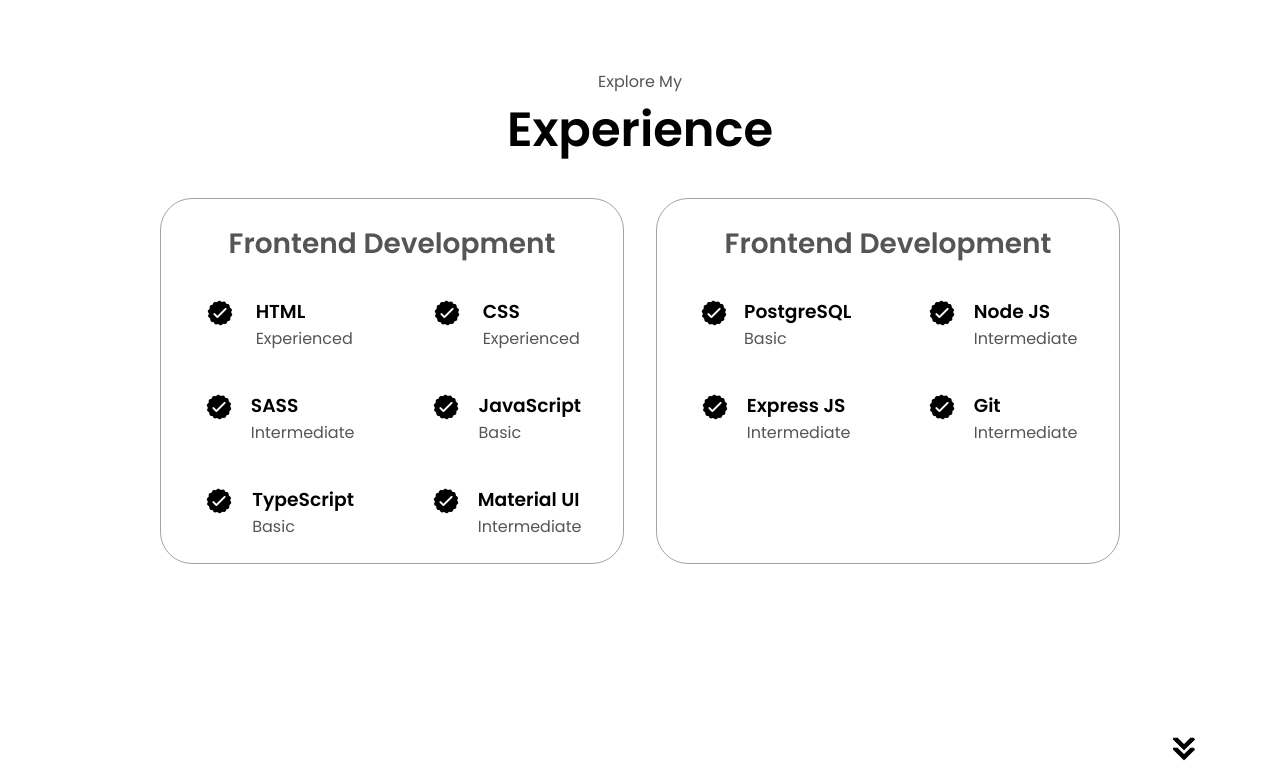
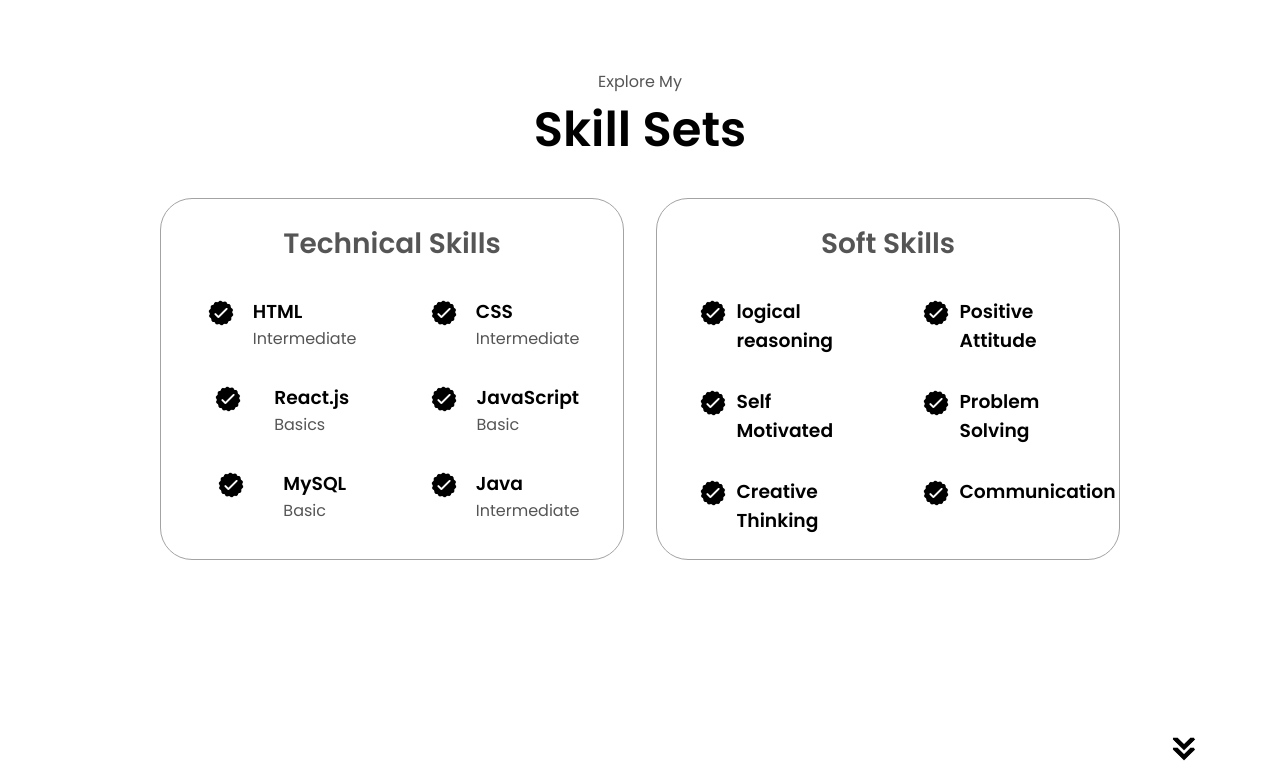
Before and after one commit to iamabhi2op/github-portfolio, a plain HTML site: page index.html in a window 1280 px wide. Shown: the part 1627-2400 px from the top of the page. Drawn offline with Linux system fonts and the light colour scheme.

Commit message:
details commit

```diff
--- a/index.html
+++ b/index.html
@@ -60,7 +60,7 @@
             src="./assets/linkedin.png"
             alt="My LinkedIn profile"
             class="icon"
-            onclick="location.href='www.linkedin.com/in/abhishek-sonawane-174ab018b'"
+            onclick="location.href='https://www.linkedin.com/in/abhishek-sonawane-174ab018b/'"
           />
           <img
             src="./assets/github.png"
@@ -124,11 +124,11 @@
     </section>
     <section id="experience">
       <p class="section__text__p1">Explore My</p>
-      <h1 class="title">Experience</h1>
+      <h1 class="title"> Skill Sets</h1>
       <div class="experience-details-container">
         <div class="about-containers">
           <div class="details-container">
-            <h2 class="experience-sub-title">Frontend Development</h2>
+            <h2 class="experience-sub-title">Technical Skills</h2>
             <div class="article-container">
               <article>
                 <img
@@ -138,7 +138,7 @@
                 />
                 <div>
                   <h3>HTML</h3>
-                  <p>Experienced</p>
+                  <p>Intermediate</p>
                 </div>
               </article>
               <article>
@@ -149,7 +149,7 @@
                 />
                 <div>
                   <h3>CSS</h3>
-                  <p>Experienced</p>
+                  <p>Intermediate</p>
                 </div>
               </article>
               <article>
@@ -159,8 +159,8 @@
                   class="icon"
                 />
                 <div>
-                  <h3>SASS</h3>
-                  <p>Intermediate</p>
+                  <h3>React.js</h3>
+                  <p>Basics</p>
                 </div>
               </article>
               <article>
@@ -181,7 +181,7 @@
                   class="icon"
                 />
                 <div>
-                  <h3>TypeScript</h3>
+                  <h3>MySQL</h3>
                   <p>Basic</p>
                 </div>
               </article>
@@ -192,14 +192,14 @@
                   class="icon"
                 />
                 <div>
-                  <h3>Material UI</h3>
+                  <h3>Java</h3>
                   <p>Intermediate</p>
                 </div>
               </article>
             </div>
           </div>
           <div class="details-container">
-            <h2 class="experience-sub-title">Frontend Development</h2>
+            <h2 class="experience-sub-title">Soft Skills</h2>
             <div class="article-container">
               <article>
                 <img
@@ -208,8 +208,8 @@
                   class="icon"
                 />
                 <div>
-                  <h3>PostgreSQL</h3>
-                  <p>Basic</p>
+                  <h3>logical reasoning</h3>
+                  <p></p>
                 </div>
               </article>
               <article>
@@ -219,8 +219,8 @@
                   class="icon"
                 />
                 <div>
-                  <h3>Node JS</h3>
-                  <p>Intermediate</p>
+                  <h3>Positive Attitude</h3>
+                  <p></p>
                 </div>
               </article>
               <article>
@@ -230,8 +230,8 @@
                   class="icon"
                 />
                 <div>
-                  <h3>Express JS</h3>
-                  <p>Intermediate</p>
+                  <h3>Self Motivated</h3>
+                  <p></p>
                 </div>
               </article>
               <article>
@@ -241,8 +241,30 @@
                   class="icon"
                 />
                 <div>
-                  <h3>Git</h3>
-                  <p>Intermediate</p>
+                  <h3>Problem Solving</h3>
+                  <p></p>
+                </div>
+              </article>
+              <article>
+                <img
+                  src="./assets/checkmark.png"
+                  alt="Experience icon"
+                  class="icon"
+                />
+                <div>
+                  <h3>Creative Thinking</h3>
+                  <p></p>
+                </div>
+              </article>
+              <article>
+                <img
+                  src="./assets/checkmark.png"
+                  alt="Experience icon"
+                  class="icon"
+                />
+                <div>
+                  <h3>Communication</h3>
+                  <p></p>
                 </div>
               </article>
             </div>
@@ -352,7 +374,7 @@
             alt="Email icon"
             class="icon contact-icon email-icon"
           />
-          <p><a href="mailto:examplemail@gmail.com">Example@gmail.com</a></p>
+          <p><a href="mailto:abhisheksonawane7559@gmail.com">abhisheksonawane7559@gmail.com</a></p>
         </div>
         <div class="contact-info-container">
           <img
@@ -360,7 +382,7 @@
             alt="LinkedIn icon"
             class="icon contact-icon"
           />
-          <p><a href="https://www.linkedin.com">LinkedIn</a></p>
+          <p><a href="https://www.linkedin.com/in/abhishek-sonawane-174ab018b/">LinkedIn</a></p>
         </div>
       </div>
     </section>
@@ -375,7 +397,7 @@
           </ul>
         </div>
       </nav>
-      <p>Copyright &#169; 2023 John Doe. All Rights Reserved.</p>
+      <p>Copyright &#169; 2023 Abhishek Sonawane. All Rights Reserved.</p>
     </footer>
     <script src="script.js"></script>
   </body>
--- a/style.css
+++ b/style.css
@@ -338,7 +338,7 @@ section {
   text-align: initial;
   flex-wrap: wrap;
   flex-direction: row;
-  gap: 2.5rem;
+  gap: 2rem;
   justify-content: space-around;
 }
 
```
